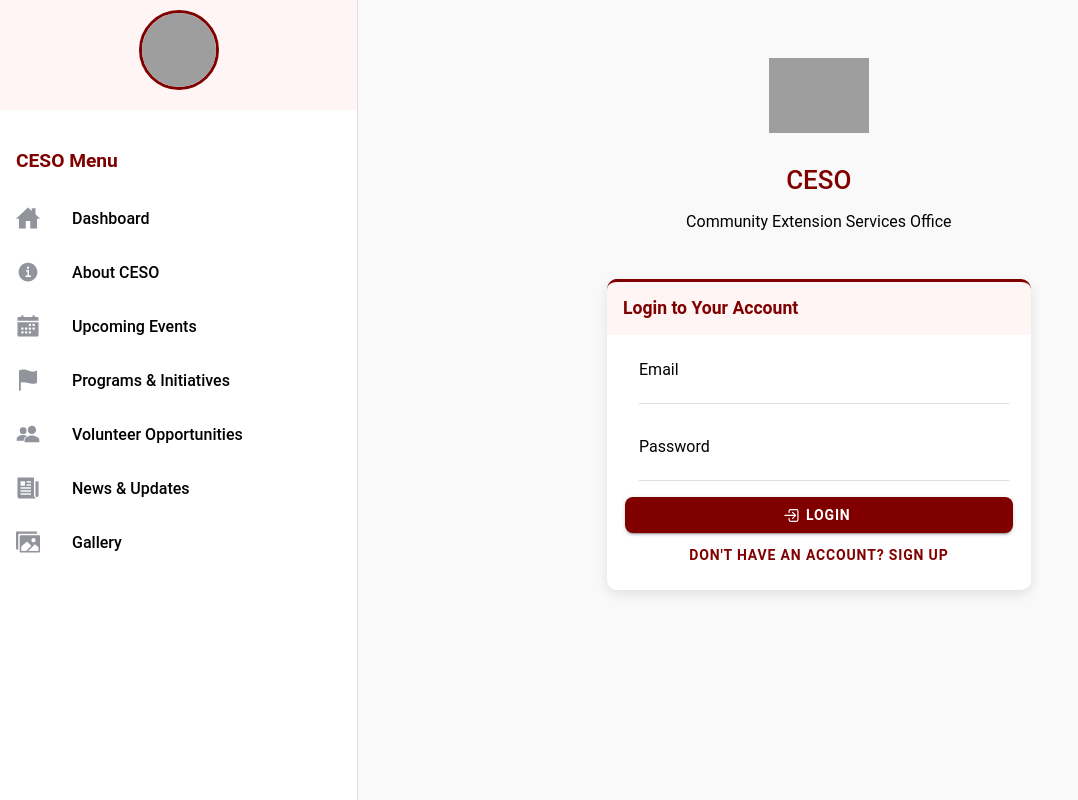
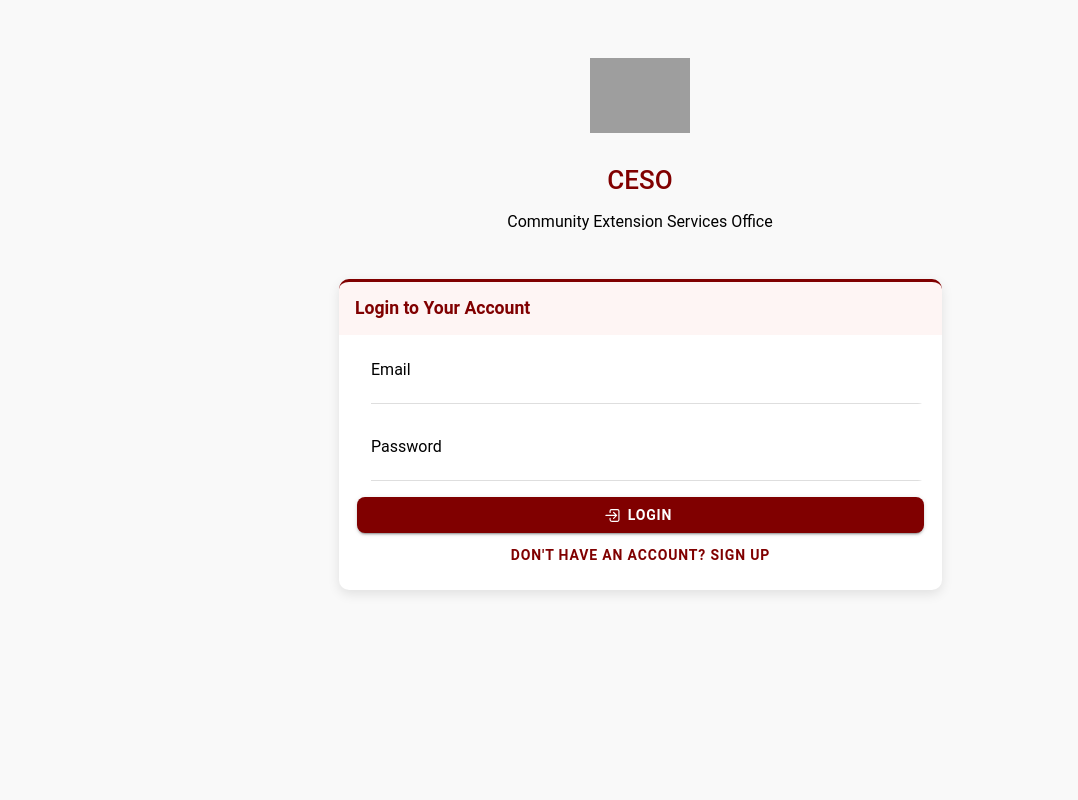
Before and after one commit to majeranoL/capstone-app, a React (Vite) app: page /login in a window 1280 px wide. Shown: the whole page, without its empty margins (0-1078 px from the left). Built offline with nearby package versions, Linux system fonts and the light colour scheme; grey boxes are pictures that could not be loaded.

Commit message:
Front end

```diff
--- a/src/App.tsx
+++ b/src/App.tsx
@@ -65,7 +65,7 @@ const App: React.FC = () => {
     <AuthProvider>
       <IonApp>
         <IonReactRouter>
-          <IonSplitPane contentId="main">
+          <IonSplitPane contentId="main" when={window.location.pathname !== '/login' && window.location.pathname !== '/register'}>
             <Menu />
             <IonRouterOutlet id="main">
               <Route path="/login" component={Login} exact />
```
